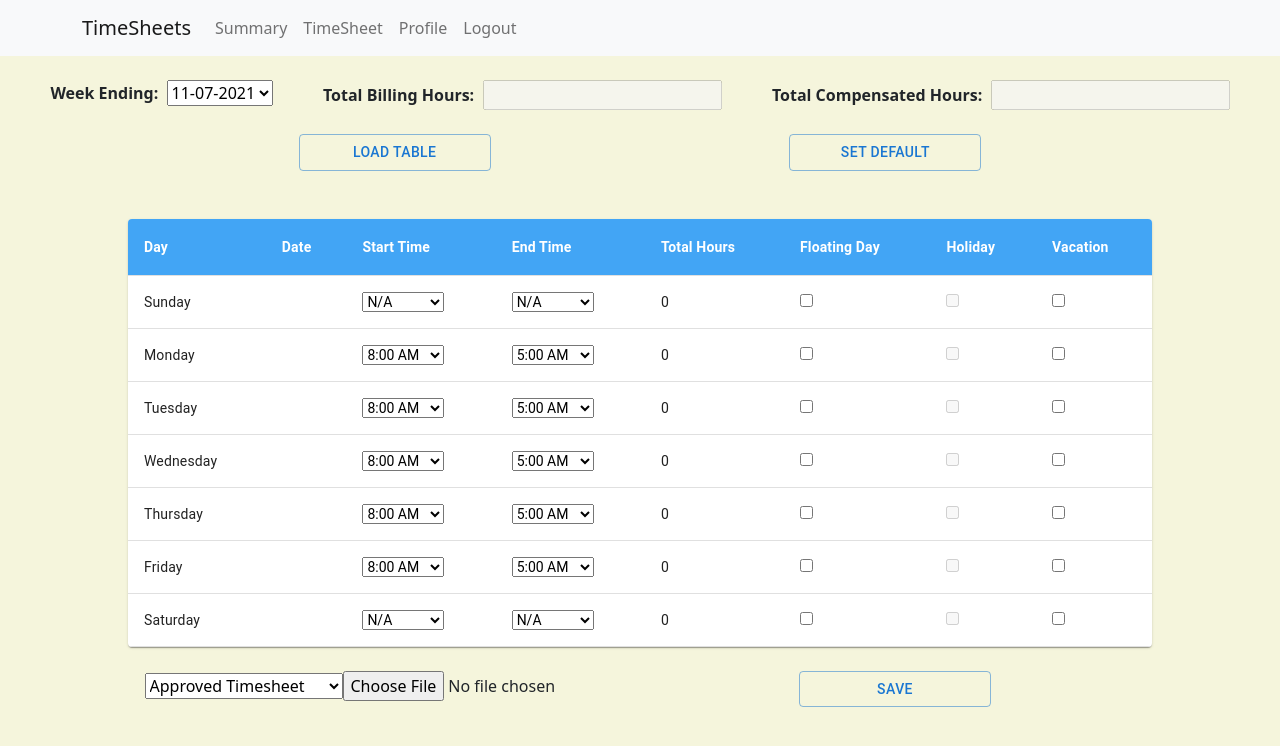
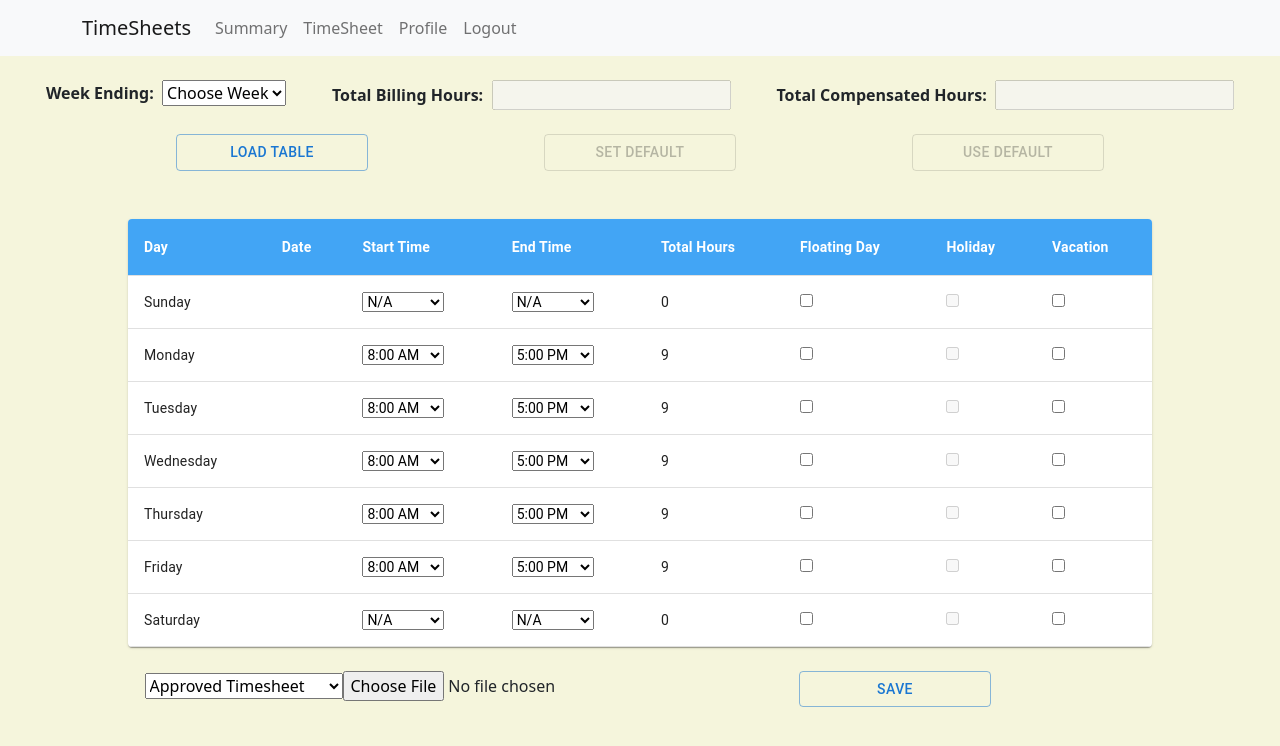
Before and after one commit to kim4t/TeamProj2_Front, a React (Create React App) app in the folder timesheet-tool-app/: page /timeSheet in a window 1280 px wide. Shown: the top 746 px of the page. Built offline with nearby package versions, Linux system fonts and the light colour scheme.

Commit message:
fixed timesheet bugs, add checkbox guards, set and use default buttons

```diff
--- a/timesheet-tool-app/src/App.js
+++ b/timesheet-tool-app/src/App.js
@@ -11,7 +11,7 @@ import Login from './components/login';
 function App(){
     return (
       <div>
-        <Navigation />
+        <Navigation/>
         <BrowserRouter>
           <Switch>
             <Route path="/login" component={Login} />
--- a/timesheet-tool-app/src/components/TimeSheet.js
+++ b/timesheet-tool-app/src/components/TimeSheet.js
@@ -9,26 +9,27 @@ const {useState} = require("react");
 export default function TimeSheet(props) {
    // const location = useLocation();
    // let history = useHistory();
-   if(props.location.state){
-        console.log(props.location.state.approvalStatus);
-        console.log(props.location.state.weekEnding);
-   }
-
 
     const [totalBilling, setTotalBilling] = useState();
     const [totalCompensated, setTotalCompensated] = useState();
     const [selectedWeek, setSelectedWeek] = useState();
+    const [viewFromSummary, setViewFromSummary] = useState(false);
 
-
+    if(props.location.state){
+        console.log(props.location.state.approvalStatus);
+        console.log(props.location.state.weekEnding);
+        setSelectedWeek(props.location.state.weekEnding);
+        setViewFromSummary(true);
+   }
 
     const selectWeek = event => {
         setSelectedWeek(event.target.value);
 
         console.log("selected week: ", event.target.value);
 
-        var lastDayofWeek = new Date(event.target.value);
+       // var lastDayofWeek = new Date(event.target.value);
 
-        setSelectedWeek(Last7Days(lastDayofWeek));
+       // setSelectedWeek(Last7Days(lastDayofWeek));
         //console.log(Last7Days(lastDayofWeek));
 
     }
@@ -80,6 +81,7 @@ export default function TimeSheet(props) {
             <div style={{fontWeight: 'bold', display: 'flex', justifyContent: 'space-evenly'}}>
             <label>Week Ending: &nbsp;
                 <select name="date" id="date" onChange={selectWeek}>
+                    <option value="" selected disabled hidden>Choose Week</option>
                     <option value="11-7-2021">11-07-2021</option>
                     <option value="10-31-2021">10-31-2021</option>
                     <option value="10-24-2021">10-24-2021</option>
@@ -99,7 +101,8 @@ export default function TimeSheet(props) {
         </div>
         <TimeSheetTable selectedWeek = {selectedWeek}
             totalBillingUpdate = {saveTotalBilling}
-            totalCompensatedUpdate = {saveTotalCompensated}/>
+            totalCompensatedUpdate = {saveTotalCompensated}
+            viewFromSummary = {viewFromSummary}/>
         </React.Fragment>
     );
 }
--- a/timesheet-tool-app/src/components/TimeSheetTable.js
+++ b/timesheet-tool-app/src/components/TimeSheetTable.js
@@ -34,6 +34,9 @@ export default function TimeSheetTable(props) {
     const [tableId, setTableID] = useState();
     const [userName, setUserName] = useState(localStorage.getItem("user"));
     const [filePath, setFilePath] = useState();
+    const [haveDefault, sethaveDefault] = useState(true);
+    const [defaultTable, setDefaultTable] = useState();
+    const [tableUnloaded, setTableUnloaded] = useState(true);
 
    // const [floatCount, setFloatCount] = useState(0);
 
@@ -41,20 +44,23 @@ export default function TimeSheetTable(props) {
 
     const [rows, setRows] = useState([
         createData('Sunday', "", "N/A", "N/A", 0, false, false, false),
-        createData('Monday', "", 8, 5, 0, false, false, false),
-        createData('Tuesday', "", 8, 5, 0, false, false, false),
-        createData('Wednesday', "", 8, 5, 0, false, false, false),
-        createData('Thursday', "", 8, 5, 0, false, false, false),
-        createData('Friday', "", 8, 5, 0, false, false, false),
+        createData('Monday', "", 8, 17, 9, false, false, false),
+        createData('Tuesday', "", 8, 17, 9, false, false, false),
+        createData('Wednesday', "", 8, 17, 9, false, false, false),
+        createData('Thursday', "", 8, 17, 9, false, false, false),
+        createData('Friday', "", 8, 17, 9, false, false, false),
         createData('Saturday', "", 'N/A', 'N/A', 0, false, false, false),
       ]);
 
 
 
-    // React.useEffect(() => {
-    //     console.log("component updated");
+    React.useEffect(() => {
+        if (props.viewFromSummary){
+            console.log("component updated");
+            loadWeek();
+        }
 
-    // });
+    },[]);
 
 
  const changeStartTime = index => event => {
@@ -88,10 +94,11 @@ const changeFloat = index => event => {
         newArr[index].starttime = "N/A";
         newArr[index].endtime = "N/A";
         newArr[index].totaltime = 0;
-        var totalBill = totalBilling - prevTotal;
+        var totalBill = totalBilling - (prevTotal = prevTotal || 0);
         setTotalBilling(totalBill);
         props.totalBillingUpdate(totalBill);
-        var totalComp = totalCompensated + 8 - prevTotal;
+
+        var totalComp = totalCompensated + 8 - (prevTotal = prevTotal || 0);
         setTotalCompensated(totalComp);
         props.totalCompensatedUpdate(totalComp);
     } else {
@@ -117,12 +124,12 @@ const changeVacation = index => event => {
         newArr[index].starttime = "N/A";
         newArr[index].endtime = "N/A";
         newArr[index].totaltime = 0;
-        var totalBill = totalBilling - prevTotal;
+        var totalBill = totalBilling - (prevTotal = prevTotal || 0);
         setTotalBilling(totalBill);
         props.totalBillingUpdate(totalBill);
         setvacationCount(vacationCount +  1);
 
-        let totalComp = (totalCompensated + 8 - prevTotal);
+        let totalComp = (totalCompensated + 8 - (prevTotal = prevTotal || 0));
         setTotalCompensated(totalComp);
         props.totalCompensatedUpdate(totalComp);
     } else {
@@ -140,10 +147,16 @@ const changeVacation = index => event => {
 
 function saveWeek(event) {
     event.stopPropagation();
+    if (!chosenWeek) {
+        throw new Error("Week hasn't been selected yet!")
+    } else if (!userName) {
+        throw new Error("User Not Found!");
+    }
+
     var timeSheet = rows;
     var id = tableId;
     var filePath = filePath;
-    var weekEnding = chosenWeek.split(',')[0];
+    var weekEnding = chosenWeek;
     var user = userName;
     var compensatedHours = totalCompensated;
 
@@ -167,6 +180,9 @@ const axios = require('axios');
 
 function getDatafromDB(chosenSunday) {
     console.log("GET from http://localhost:8080/api/timeSheet");
+    if (!userName) {
+        throw new Error("User Not Found!");
+    }
     var user = userName;
     const config = {
         headers: {"Access-Control-Allow-Origin": "*"},
@@ -183,14 +199,16 @@ function getDatafromDB(chosenSunday) {
 
 function loadWeek(event) {
     event.stopPropagation();
-    if (!props.selectedWeek) {
+    var chosenSunday = props.selectedWeek
+  /*  if (!props.selectedWeek) {
         chosenSunday = "11-7-2021";
     } else {
-        var chosenSunday = props.selectedWeek.split(',')[0];
-    }
+        //var chosenSunday = props.selectedWeek.split(',')[0];
+        var chosenSunday = props.selectedWeek;
+    } */
     setChosenWeek(chosenSunday);
     getDatafromDB(chosenSunday);
-
+    setTableUnloaded(false);
 
 }
 
@@ -212,14 +230,71 @@ function generateTableFromDB(timeTable) {
     }
  */
     var totalBill = 0;
+    var vacCount = 0;
+    var flCount = 0;
     for(let i = 0; i < 7; i++) {
         totalBill += timeTable.timeSheet[i].totaltime;
+        if (timeTable.timeSheet[i].vaccation){
+            vacCount += 1;
+        }
+        if (timeTable.timeSheet[i].floatingDay){
+            flCount += 1;
+        }
     }
+
+    setFloatCount(flCount);
+    setvacationCount(vacCount);
+
     setTotalBilling(totalBill);
     props.totalBillingUpdate(totalBill);
 
     setTotalCompensated(timeTable.compensatedHours);
     props.totalCompensatedUpdate(timeTable.compensatedHours);
+}
+
+function setDefault(event) {
+    event.stopPropagation();
+
+    setDefaultTable(rows);
+    sethaveDefault(false);
+
+}
+
+function useDefault(event) {
+    event.stopPropagation();
+    let newArr = [...rows];
+    //console.log('xxxx');
+    let totalBill = 0;
+    let totalComp = 0;
+    let flCount = 0;
+    let vacCount = 0;
+    for (let i = 0; i < 7; i++) {{
+     //   newArr[i].date = weekArr[i];
+        newArr[i].starttime = defaultTable[i].starttime;
+        newArr[i].endtime = defaultTable[i].endtime;
+        newArr[i].totaltime = defaultTable[i].totaltime;
+        newArr[i].floatingDay = defaultTable[i].floatingDay;
+        newArr[i].vaccation = defaultTable[i].vaccation;
+        if(defaultTable[i].floatingDay) {
+            totalComp += 8;
+            flCount += 1;
+        }
+        if(defaultTable[i].vaccation) {
+            totalComp += 8;
+            vacCount += 1;
+        }
+        totalBill += defaultTable[i].totaltime;
+        totalComp += defaultTable[i].totaltime;
+    }}
+
+    setFloatCount(flCount);
+    setvacationCount(vacCount);
+    setRows(newArr);
+    setTotalBilling(totalBill);
+    props.totalBillingUpdate(totalBill);
+    setTotalCompensated(totalComp);
+    props.totalCompensatedUpdate(totalComp);
+
 }
 
 
@@ -235,6 +310,7 @@ function generateNewTable(weekArr) {
         newArr[i].floatingDay = false;
         newArr[i].holiday = false;
         newArr[i].vaccation = false;
+
     }}
     setRows(newArr);
     //uncheck all rows
@@ -281,7 +357,8 @@ const changeEndTime = index => event => {
     <br></br>
     <div style={{fontWeight: 'bold', display: 'flex', justifyContent: 'space-evenly'}}>
     <Button  variant="outlined"  onClick = {loadWeek}>Load Table</Button>
-    <Button style={{float: "right"}} variant="outlined">Set Default</Button>
+    <Button  variant="outlined" onClick={setDefault} disabled={tableUnloaded}>Set Default</Button>
+    <Button  variant="outlined" onClick={useDefault} disabled={haveDefault}>Use Default</Button>
     </div>
     <br></br>
     <br></br>
@@ -312,7 +389,7 @@ const changeEndTime = index => event => {
 
               <StyledTableCell>
               <select name="starttime" id="starttime" onChange={changeStartTime(i)}
-                value={row.starttime}>
+                value={row.starttime} disabled={row.floatingDay || row.vaccation}>
                 <option value= "0">12:00 AM</option>
                 <option value= "1">1:00 AM</option>
                 <option value= "2">2:00 AM</option>
@@ -343,7 +420,7 @@ const changeEndTime = index => event => {
               {/* <TableCell align="right">{row.carbs}</TableCell> */}
               <StyledTableCell>
               <select name="endtime" id="endtime" onChange={changeEndTime(i)}
-                value={row.endtime}>
+                value={row.endtime} disabled={row.floatingDay || row.vaccation}>
                 <option value= "0">12:00 AM</option>
                 <option value= "1">1:00 AM</option>
                 <option value= "2">2:00 AM</option>
@@ -374,14 +451,14 @@ const changeEndTime = index => event => {
             </StyledTableCell>
               <StyledTableCell>{row.totaltime}</StyledTableCell>
 
-              <StyledTableCell><input type="checkbox" name="floatingday" value="floatingday" onChange={changeFloat(i)} checked={row.floatingDay} disabled={(row.vaccation || floatCount >= 3 || vacationCount >= 2)}/>
+              <StyledTableCell><input type="checkbox" name="floatingday" value="floatingday" onChange={changeFloat(i)} checked={row.floatingDay} disabled={(row.vaccation ||(( floatCount >= 3 || vacationCount >= 2) && !row.floatingDay))}/>
 
               </StyledTableCell>
 
               <StyledTableCell><input type="checkbox" name="holiday" value="holiday" disabled ={true}/>
               </StyledTableCell>
 
-              <StyledTableCell><input type="checkbox" name="vacation" value="vacation" onChange={changeVacation(i)} checked={row.vaccation} disabled={row.floatingDay || floatCount >= 3 || vacationCount >= 2}/>
+              <StyledTableCell><input type="checkbox" name="vacation" value="vacation" onChange={changeVacation(i)} checked={row.vaccation} disabled={(row.floatingDay ||(( floatCount >= 3 || vacationCount >= 2) && !row.vaccation))}/>
               </StyledTableCell>
             </TableRow>
           ))}
--- a/timesheet-tool-app/src/components/navigation/Navigation.jsx
+++ b/timesheet-tool-app/src/components/navigation/Navigation.jsx
@@ -5,9 +5,10 @@ import 'bootstrap/dist/css/bootstrap.min.css';
 class Navigation extends React.Component {
 
     clearStorage(){
-        localStorage.setItem("user", "");
+       /* localStorage.setItem("user", "");
         localStorage.setItem("status", "");
-        localStorage.setItem("token", "");
+        localStorage.setItem("token", ""); */
+        localStorage.clear();
     }
 
     render() {
```
